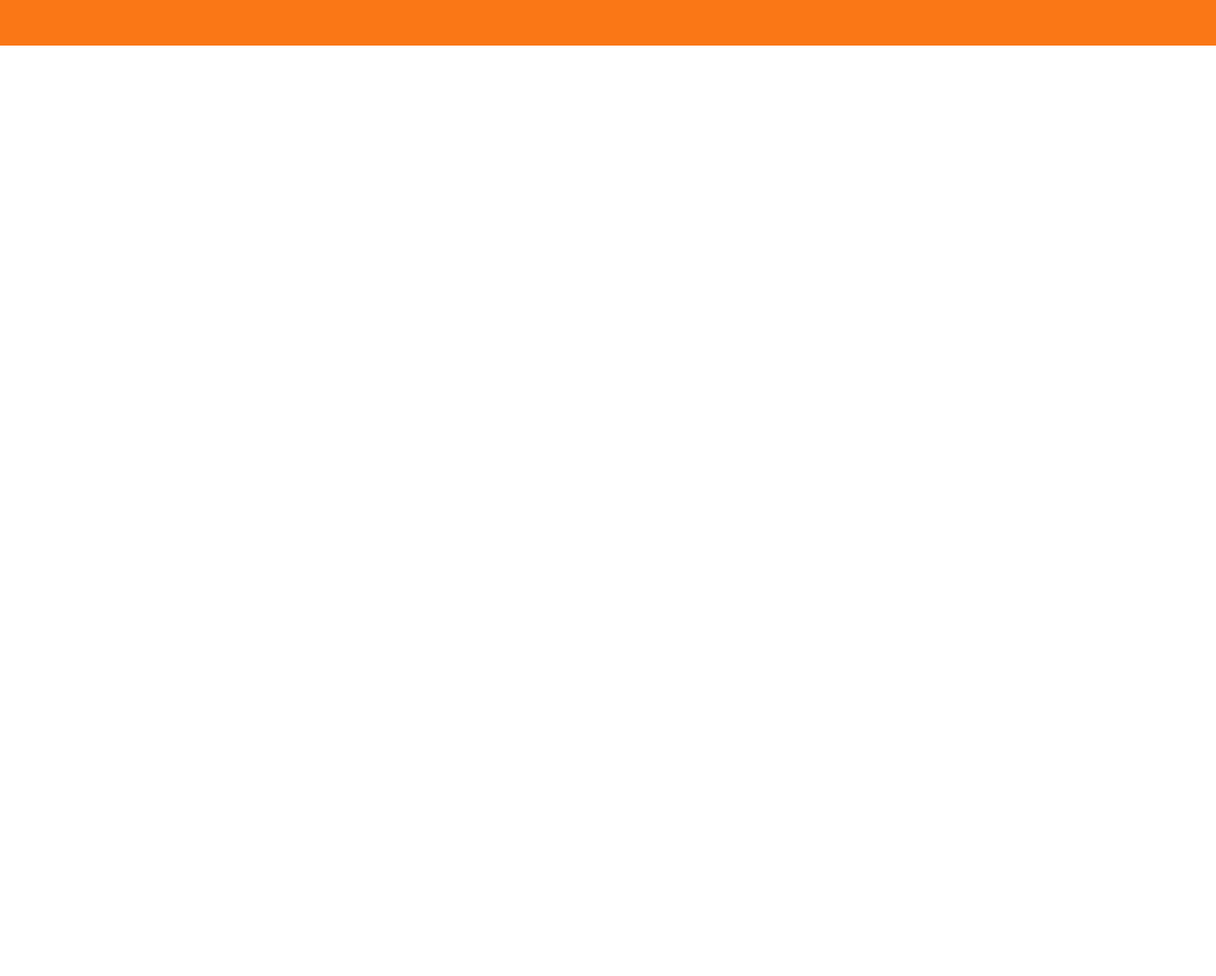
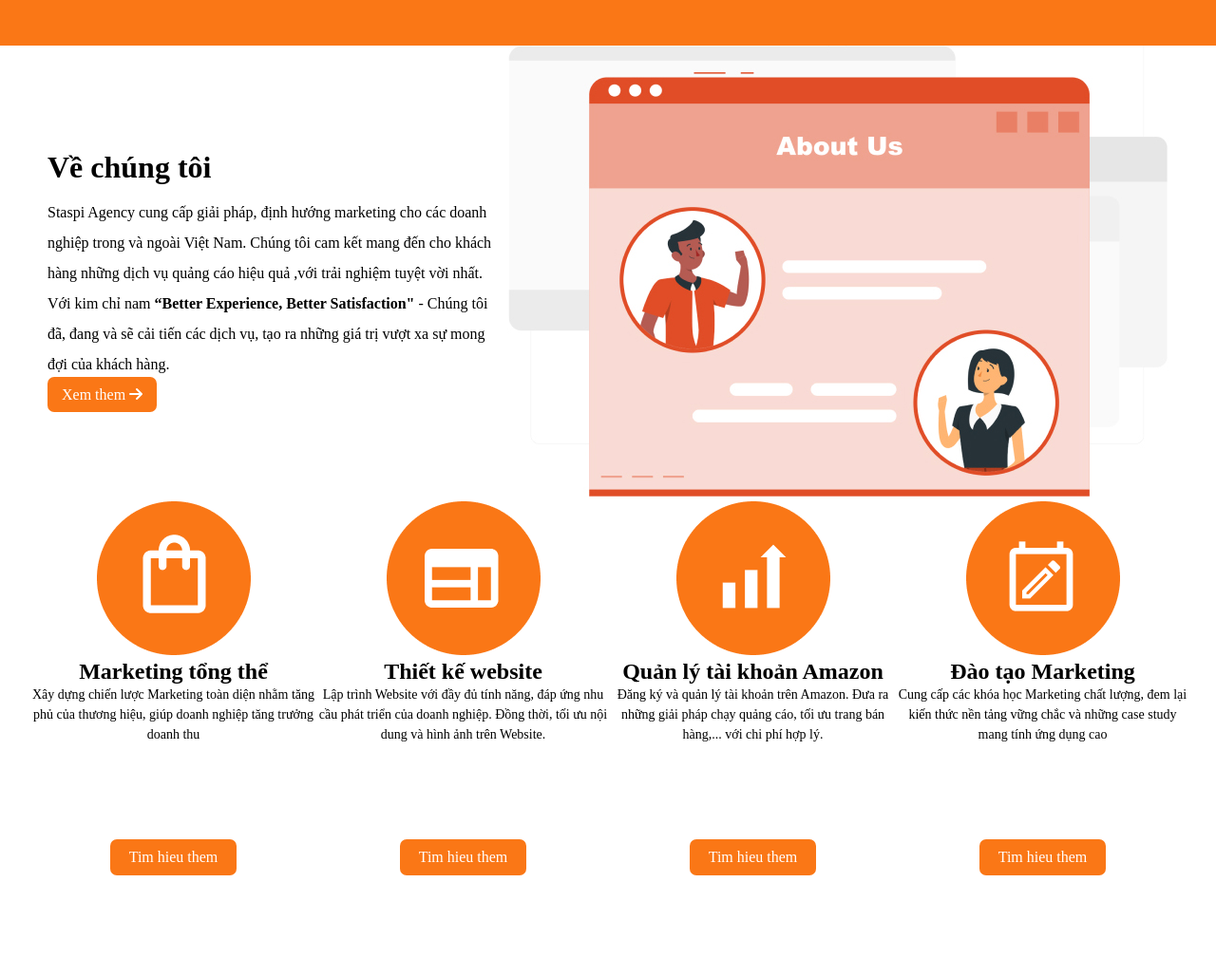
Before and after one commit to hieudo2509/Web-Staspi, a plain HTML site: page index.html in a window 1280 px wide. Shown: the part 556-1584 px from the top of the page at 95% size. Before the commit the page ends 800 px from the top, so only its background shows below. Drawn offline with Linux system fonts and the light colour scheme.

Commit message:
hieu-about-sevices

```diff
--- a/assets/style/style.css
+++ b/assets/style/style.css
@@ -23,6 +23,31 @@
 #header .content ul li {
   padding: 20px;
   font-size: x-large;
+}
+#header .content ul li .content-b {
+  position: relative;
+}
+
+#header .content ul li .dropdown {
+  position: absolute;
+  flex-direction: column;
+  min-width: 130px;
+  padding: 15px 10px;
+  display: flex;
+  gap: 12px;
+  visibility: hidden;
+  opacity: 0;
+  transition: 0.2 ease-in-out;
+  box-shadow: rgba(0, 0, 0, 0.4);
+  box-sizing: border-box;
+  top: 60px;
+  background-color: white;
+  transition: 0.2s ease-in-out;
+}
+
+#header .content ul li:hover .dropdown {
+  visibility: visible;
+  opacity: 1;
 }
 #header .content ul li a {
   text-decoration: none;
@@ -69,3 +94,46 @@
   width: 100%;
   object-fit: cover;
 }
+#about {
+  display: flex;
+  align-items: center;
+  padding: 0px 50px;
+  justify-content: space-between;
+}
+#about .about-us {
+  line-height: 2;
+}
+#about .about-us .button-more {
+  color: white;
+  background-color: #fa7716;
+  text-decoration: none;
+  padding: 10px 15px;
+  border-radius: 7px;
+}
+#services {
+  display: flex;
+  text-decoration: none;
+  color: black;
+  justify-content: space-evenly;
+  padding: 0 30px;
+}
+
+#services .content-a {
+  flex: 25%;
+  min-height: 500px;
+  text-align: center;
+}
+
+#services .content-a p {
+  font-size: 14px;
+  line-height: 1.5;
+}
+#services .content-a .content-b {
+  text-decoration: none;
+  color: white;
+  background-color: #fa7716;
+  border-radius: 7px;
+  padding: 10px 20px;
+  margin-top: 100px;
+  display: inline-block;
+}
--- a/index.html
+++ b/index.html
@@ -22,7 +22,17 @@
           <ul>
             <li><a href="" class="content-a"> Trang chu</a></li>
             <li><a href="" class="content-b">Về Chúng Tôi</a></li>
-            <li><a href="" class="content-b">Dich vu</a></li>
+            <li>
+              <a href="" class="content-b"
+                >Dich vu
+                <div class="dropdown">
+                  <a href="/">Marketing tong the</a>
+                  <a href="/">Thiet ke website</a>
+                  <a href="/">Quan li tai khoan Amazon</a>
+                  <a href="/">Dao tao marketing</a>
+                </div>
+              </a>
+            </li>
             <li><a href="" class="content-b">Bao gia</a></li>
             <li><a href="" class="content-b">Tuyen dung</a></li>
             <li><a href="" class="content-b">Bài Viết</a></li>
@@ -49,7 +59,67 @@
         </div>
       </div>
       <!-- gioi thieu -->
-      <div id="gioi-thieu"></div>
+      <div id="about">
+        <div class="about-us">
+          <h1>Về chúng tôi</h1>
+          <p>
+            Staspi Agency cung cấp giải pháp, định hướng marketing cho các doanh
+            nghiệp trong và ngoài Việt Nam. Chúng tôi cam kết mang đến cho khách
+            hàng những dịch vụ quảng cáo hiệu quả ,với trải nghiệm tuyệt vời
+            nhất. <br />
+            Với kim chỉ nam
+            <span><b>“Better Experience, Better Satisfaction"</b></span> - Chúng
+            tôi đã, đang và sẽ cải tiến các dịch vụ, tạo ra những giá trị vượt
+            xa sự mong đợi của khách hàng.
+          </p>
+          <a href="#" class="button-more"
+            >Xem them <i class="fa-solid fa-arrow-right"></i
+          ></a>
+        </div>
+        <div class="img">
+          <img src="/assets/img/image-aboutus.png" alt=" about us" />
+        </div>
+      </div>
+      <!-- Services -->
+      <div id="services">
+        <div class="content-a">
+          <img src="/assets/img/icon-home2.png" alt="" />
+          <h2>Marketing tổng thể</h2>
+          <p>
+            Xây dựng chiến lược Marketing toàn diện nhằm tăng phủ của thương
+            hiệu, giúp doanh nghiệp tăng trưởng doanh thu
+          </p>
+          <a class="content-b" href="/">Tim hieu them</a>
+        </div>
+        <div class="content-a">
+          <img src="./assets/img/icon2-home2.png" alt="" />
+          <h2>Thiết kế website</h2>
+          <p>
+            Lập trình Website với đầy đủ tính năng, đáp ứng nhu cầu phát triển
+            của doanh nghiệp. Đồng thời, tối ưu nội dung và hình ảnh trên
+            Website.
+          </p>
+          <a class="content-b" href="/">Tim hieu them</a>
+        </div>
+        <div class="content-a">
+          <img src="./assets/img/icon3-home2.png" alt="" />
+          <h2>Quản lý tài khoản Amazon</h2>
+          <p>
+            Đăng ký và quản lý tài khoản trên Amazon. Đưa ra những giải pháp
+            chạy quảng cáo, tối ưu trang bán hàng,... với chi phí hợp lý.
+          </p>
+          <a class="content-b" href="/">Tim hieu them</a>
+        </div>
+        <div class="content-a">
+          <img src="./assets/img/icon4-home2.png" alt="" />
+          <h2>Đào tạo Marketing</h2>
+          <p>
+            Cung cấp các khóa học Marketing chất lượng, đem lại kiến thức nền
+            tảng vững chắc và những case study mang tính ứng dụng cao
+          </p>
+          <a class="content-b" href="/">Tim hieu them</a>
+        </div>
+      </div>
     </div>
   </body>
 </html>
```
Also changed, not shown: assets/img/icon-home2.png (added), assets/img/icon2-home2.png (added), assets/img/icon3-home2.png (added), assets/img/icon4-home2.png (added), assets/img/image-aboutus.png (added).
